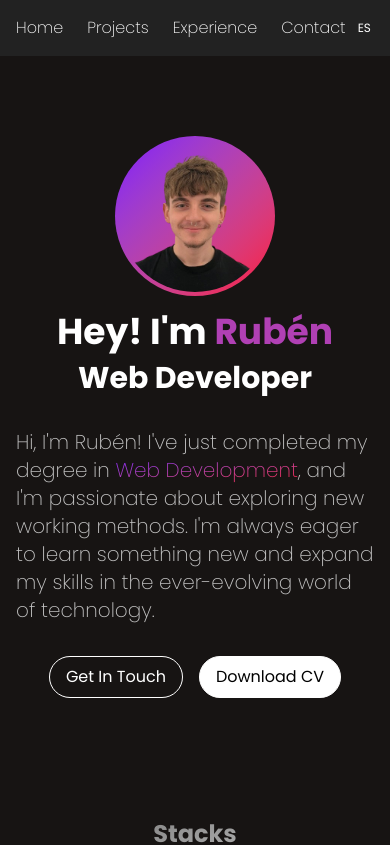
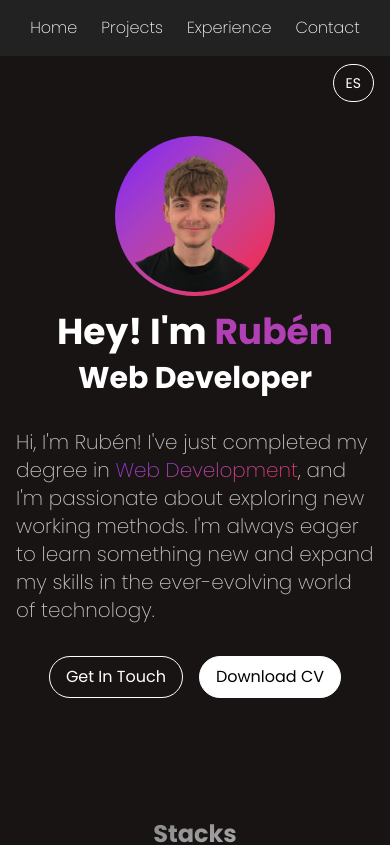
Before and after one commit to RubenMRDev/RubenMRDev, a React (Vite) app: page / in a window 390 px wide. Shown: the top 845 px of the page. Built offline with nearby package versions, Linux system fonts and the light colour scheme.

Commit message:
responsive header with lenguage button and fixed translation to spanish

```diff
--- a/package.json
+++ b/package.json
@@ -10,6 +10,7 @@
     "preview": "vite preview"
   },
   "dependencies": {
+    "@react-spring/web": "^9.7.5",
     "@tailwindcss/vite": "^4.0.6",
     "react": "^19.0.0",
     "react-dom": "^19.0.0",
--- a/src/components/Experience.jsx
+++ b/src/components/Experience.jsx
@@ -15,7 +15,7 @@ const Experience = ({ language }) => {
             className="h-12 w-12 rounded-full"
           />
           <h3 className="text-lg font-semibold text-[#C5C5C5]">
-            {language === 'en' ? 'Intern Sevimanager' : 'Practicante en Sevimanager'}
+            {language === 'en' ? 'Intern Sevimanager' : 'Practicas en Sevimanager'}
           </h3>
         </div>
 
--- a/src/components/Header.jsx
+++ b/src/components/Header.jsx
@@ -1,7 +1,6 @@
-import React, { useState } from "react";
+import React from "react";
 
 const Header = ({ toggleLanguage, language }) => {
-
   const smoothScrollTo = (targetY, duration = 600) => {
     const startY = window.scrollY;
     const distance = targetY - startY;
@@ -46,8 +45,9 @@ const Header = ({ toggleLanguage, language }) => {
   };
 
   return (
+    <div className="relative">
       <header className="bg-[#222222] text-white flex items-center justify-between p-4">
-      {/* Menu central */}
+        {/* Menú central */}
         <ul className="flex items-center justify-center space-x-6 flex-grow">
           <li>
             <a
@@ -86,15 +86,20 @@ const Header = ({ toggleLanguage, language }) => {
             </a>
           </li>
         </ul>
+      </header>
 
-      {/* Botón de cambio de idioma */}
+      {/* Contenedor de botones */}
+      <div className="absolute right-4 top-full mt-2 flex gap-2">
         <button
           onClick={toggleLanguage}
-        className="text-white text-xs px-3 py-1 rounded-full hover:bg-gradient-to-br hover:from-[#8000FF] hover:to-[#FF002D] hover:text-transparent hover:bg-clip-text md:text-sm"
+          className="border border-white bg-transparent text-white px-3 py-2 rounded-full text-sm hover:bg-white hover:text-black transition-all duration-300 ease-in-out"
         >
           {language === 'en' ? 'ES' : 'EN'}
         </button>
-    </header>
+
+
+      </div>
+    </div>
   );
 };
 
--- a/src/components/Hero.jsx
+++ b/src/components/Hero.jsx
@@ -83,7 +83,7 @@ const Hero = ({ language }) => {
           onClick={() => (window.location.href = "#contact-me")}
           className="border border-white px-4 py-2 rounded-full hover:bg-white hover:text-black transition-all duration-300 ease-in-out"
         >
-          {language === 'en' ? 'Get In Touch' : 'Contacta conmigo'}
+          {language === 'en' ? 'Get In Touch' : 'Contactame'}
         </button>
         <button
           onClick={() => window.open("rubenMartinRuizCV.pdf", "_blank")}
```
Also changed, not shown: 1 other file (tests, documents, lock files or other folders). Lines whose indentation alone changed are shown as unchanged.
